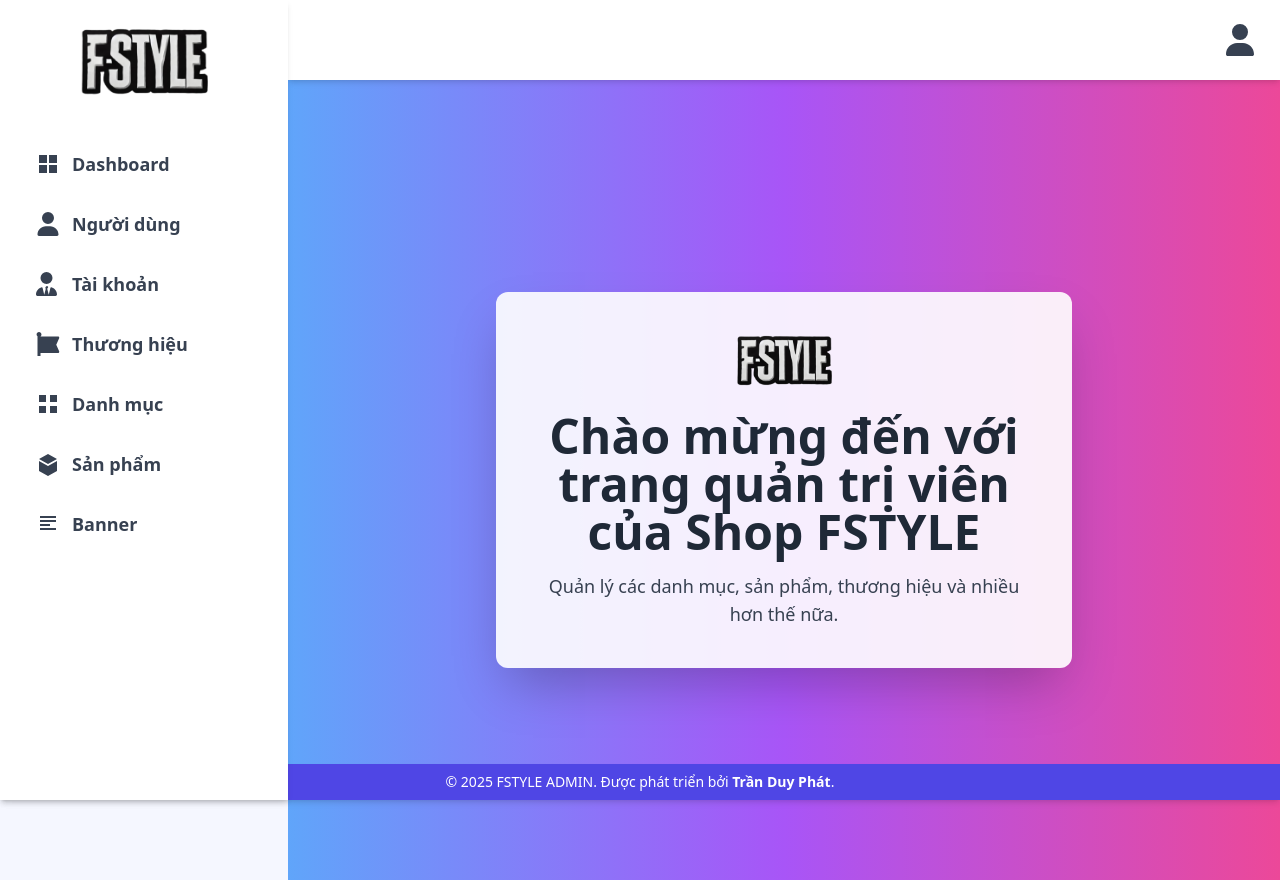
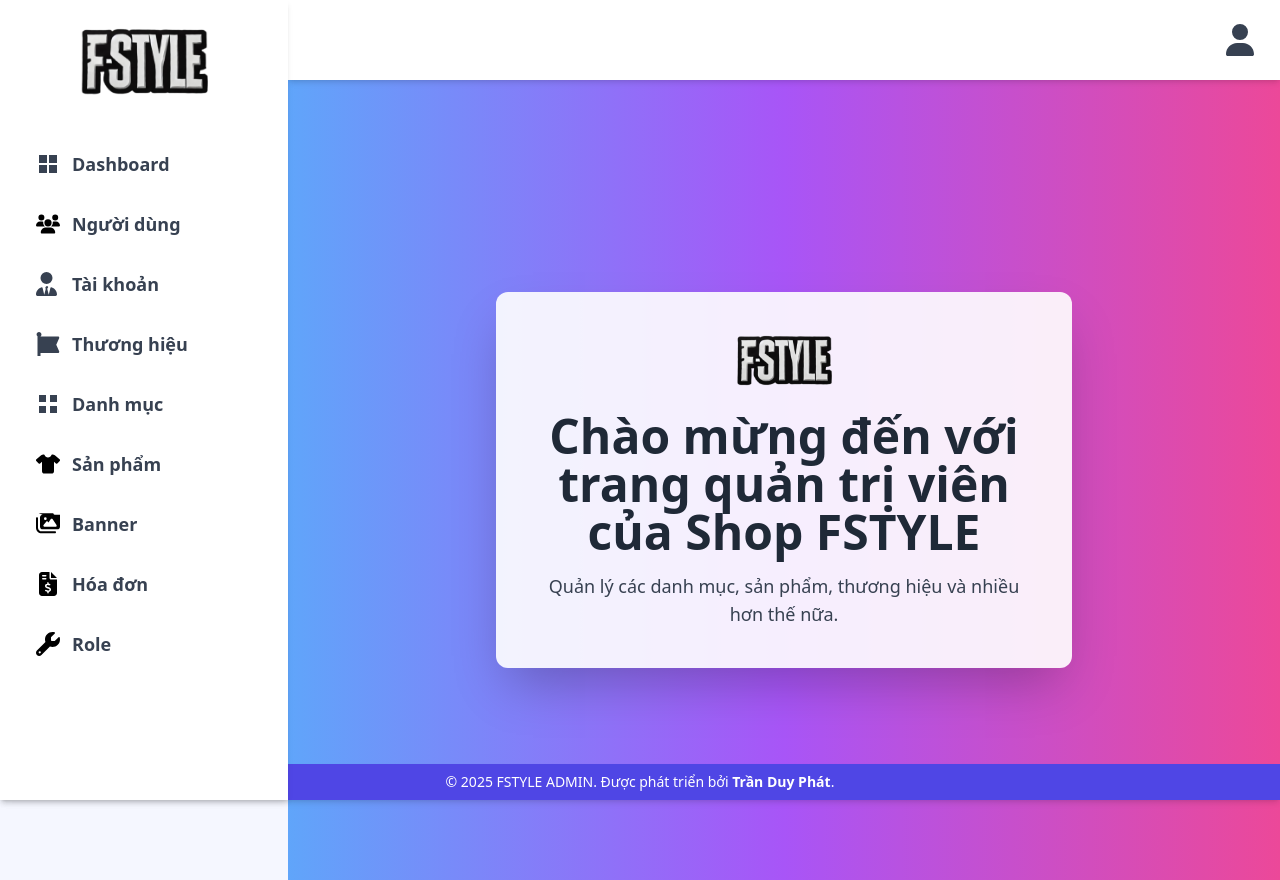
Before and after one commit to DuyPhatpeo/ShopFSTYLE, a PHP site: page /ShopFSTYLE/admin/views/index.php in a window 1280 px wide. Run offline with PHP 8.4, Linux system fonts and the light colour scheme; some libraries are stand-ins or nearby versions.

Commit message:
Update sidebar.php

```diff
--- a/admin/includes/sidebar.php
+++ b/admin/includes/sidebar.php
@@ -1,10 +1,12 @@
 <?php
-    include_once(__DIR__ . '/../../includes/config.php');
+include_once(__DIR__ . '/../../includes/config.php');
 
-    // Hàm kiểm tra xem URL hiện tại có chứa chuỗi URL truyền vào hay không
-    function activeClass($url) {
-        return strpos($_SERVER['REQUEST_URI'], $url) !== false ? 'bg-indigo-100 text-indigo-600' : 'text-gray-700 hover:text-indigo-600 hover:bg-gray-200';
-    }
+// Hàm kiểm tra xem URL hiện tại có chứa chuỗi URL truyền vào hay không
+function activeClass($url) {
+    return strpos($_SERVER['REQUEST_URI'], $url) !== false
+        ? 'bg-indigo-100 text-indigo-600'
+        : 'text-gray-700 hover:text-indigo-600 hover:bg-gray-200';
+}
 ?>
 <aside id="sidebar"
     class="fixed md:relative z-40 w-72 bg-white h-screen p-6 shadow-md transform -translate-x-full md:translate-x-0 transition-transform duration-300 ease-in-out flex flex-col justify-between">
@@ -16,65 +18,103 @@
             </a>
         </div>
 
-
         <nav class="space-y-2">
+            <!-- Dashboard -->
             <a href="<?= ADMIN_URL ?>/views/dashboard/index.php"
-                class="flex items-center gap-3 p-3 rounded-md font-bold text-lg <?= activeClass('/views/dashboard/') ?>">
-                <svg xmlns="http://www.w3.org/2000/svg" viewBox="0 0 24 24" fill="currentColor" class="w-6 h-6">
+                class="group flex items-center gap-3 p-3 rounded-md font-bold text-lg transition-colors duration-300 <?= activeClass('/views/dashboard/') ?>">
+                <svg xmlns="http://www.w3.org/2000/svg" viewBox="0 0 24 24" fill="currentColor"
+                    class="w-6 h-6 transition-colors duration-300 group-hover:fill-indigo-600">
                     <path d="M3 3h8v8H3V3zm10 0h8v8h-8V3zM3 13h8v8H3v-8zm10 0h8v8h-8v-8z" />
                 </svg>
                 Dashboard
             </a>
 
+            <!-- Người dùng -->
             <a href="<?= ADMIN_URL ?>/views/customer/index.php"
-                class="flex items-center gap-3 p-3 rounded-md font-bold text-lg <?= activeClass('/views/customer/') ?>">
-                <svg xmlns="http://www.w3.org/2000/svg" viewBox="0 0 448 512" fill="currentColor" class="w-6 h-6">
+                class="group flex items-center gap-3 p-3 rounded-md font-bold text-lg transition-colors duration-300 <?= activeClass('/views/customer/') ?>">
+                <svg xmlns="http://www.w3.org/2000/svg" viewBox="0 0 640 512"
+                    class="w-6 h-6 transition-colors duration-300 group-hover:fill-indigo-600">
+                    <!--!Font Awesome Free 6.7.2 by @fontawesome - https://fontawesome.com License - https://fontawesome.com/license/free-->
                     <path
-                        d="M224 256A128 128 0 1 0 224 0a128 128 0 1 0 0 256zM178.3 304C79.8 304 0 383.8 0 482.3 0 498.7 13.3 512 29.7 512h388.6c16.4 0 29.7-13.3 29.7-29.7 0-98.5-79.8-178.3-178.3-178.3h-91.4z" />
+                        d="M144 0a80 80 0 1 1 0 160A80 80 0 1 1 144 0zM512 0a80 80 0 1 1 0 160A80 80 0 1 1 512 0zM0 298.7C0 239.8 47.8 192 106.7 192l42.7 0c15.9 0 31 3.5 44.6 9.7c-1.3 7.2-1.9 14.7-1.9 22.3c0 38.2 16.8 72.5 43.3 96c-.2 0-.4 0-.7 0L21.3 320C9.6 320 0 310.4 0 298.7zM405.3 320c-.2 0-.4 0-.7 0c26.6-23.5 43.3-57.8 43.3-96c0-7.6-.7-15-1.9-22.3c13.6-6.3 28.7-9.7 44.6-9.7l42.7 0C592.2 192 640 239.8 640 298.7c0 11.8-9.6 21.3-21.3 21.3l-213.3 0zM224 224a96 96 0 1 1 192 0 96 96 0 1 1 -192 0zM128 485.3C128 411.7 187.7 352 261.3 352l117.3 0C452.3 352 512 411.7 512 485.3c0 14.7-11.9 26.7-26.7 26.7l-330.7 0c-14.7 0-26.7-11.9-26.7-26.7z" />
                 </svg>
                 Người dùng
             </a>
 
+            <!-- Tài khoản -->
             <a href="<?= ADMIN_URL ?>/views/account/index.php"
-                class="flex items-center gap-3 p-3 rounded-md font-bold text-lg <?= activeClass('/views/account/') ?>">
-                <svg xmlns="http://www.w3.org/2000/svg" viewBox="0 0 512 512" fill="currentColor" class="w-6 h-6">
+                class="group flex items-center gap-3 p-3 rounded-md font-bold text-lg transition-colors duration-300 <?= activeClass('/views/account/') ?>">
+                <svg xmlns="http://www.w3.org/2000/svg" viewBox="0 0 512 512" fill="currentColor"
+                    class="w-6 h-6 transition-colors duration-300 group-hover:fill-indigo-600">
                     <path
                         d="M96 128a128 128 0 1 0 256 0A128 128 0 1 0 96 128zm94.5 200.2l18.6 31L175.8 483.1l-36-146.9c-2-8.1-9.8-13.4-17.9-11.3C51.9 342.4 0 405.8 0 481.3c0 17 13.8 30.7 30.7 30.7h386.6c17 0 30.7-13.8 30.7-30.7 0-75.5-51.9-138.9-121.9-156.4-8.1-2-15.9 3.3-17.9 11.3l-36 146.9L238.9 359.2l18.6-31c6.4-10.7-1.3-24.2-13.7-24.2h-19.7c-12.4 0-20.1 13.6-13.7 24.2z" />
                 </svg>
                 Tài khoản
             </a>
 
+            <!-- Thương hiệu -->
             <a href="<?= ADMIN_URL ?>/views/brand/index.php"
-                class="flex items-center gap-3 p-3 rounded-md font-bold text-lg <?= activeClass('/views/brand/') ?>">
-                <svg xmlns="http://www.w3.org/2000/svg" viewBox="0 0 512 512" fill="currentColor" class="w-6 h-6">
+                class="group flex items-center gap-3 p-3 rounded-md font-bold text-lg transition-colors duration-300 <?= activeClass('/views/brand/') ?>">
+                <svg xmlns="http://www.w3.org/2000/svg" viewBox="0 0 512 512" fill="currentColor"
+                    class="w-6 h-6 transition-colors duration-300 group-hover:fill-indigo-600">
                     <path
                         d="M91.7 96C106.3 86.8 116 70.5 116 52C116 23.3 92.7 0 64 0S12 23.3 12 52c0 16.7 7.8 31.5 20 41v3 352 64h64v-64h373.6c14.6 0 26.4-11.8 26.4-26.4 0-3.7-.8-7.3-2.3-10.7L432 272l61.7-138.9c1.5-3.4 2.3-7 2.3-10.7 0-14.6-11.8-26.4-26.4-26.4H91.7z" />
                 </svg>
                 Thương hiệu
             </a>
 
+            <!-- Danh mục -->
             <a href="<?= ADMIN_URL ?>/views/category/index.php"
-                class="flex items-center gap-3 p-3 rounded-md font-bold text-lg <?= activeClass('/views/category/') ?>">
-                <svg xmlns="http://www.w3.org/2000/svg" viewBox="0 0 24 24" fill="currentColor" class="w-6 h-6">
+                class="group flex items-center gap-3 p-3 rounded-md font-bold text-lg transition-colors duration-300 <?= activeClass('/views/category/') ?>">
+                <svg xmlns="http://www.w3.org/2000/svg" viewBox="0 0 24 24" fill="currentColor"
+                    class="w-6 h-6 transition-colors duration-300 group-hover:fill-indigo-600">
                     <path d="M10 3H3v7h7V3zm11 0h-7v7h7V3zM3 14h7v7H3v-7zm11 0h7v7h-7v-7z" />
                 </svg>
                 Danh mục
             </a>
 
+            <!-- Sản phẩm -->
             <a href="<?= ADMIN_URL ?>/views/product/index.php"
-                class="flex items-center gap-3 p-3 rounded-md font-bold text-lg <?= activeClass('/views/product/') ?>">
-                <svg xmlns="http://www.w3.org/2000/svg" viewBox="0 0 24 24" fill="currentColor" class="w-6 h-6">
-                    <path d="M21 7l-9-5-9 5 9 5 9-5zm-9 7L3 9v10l9 5 9-5V9l-9 5z" />
+                class="group flex items-center gap-3 p-3 rounded-md font-bold text-lg transition-colors duration-300 <?= activeClass('/views/product/') ?>">
+                <svg xmlns="http://www.w3.org/2000/svg" viewBox="0 0 640 512"
+                    class="w-6 h-6 transition-colors duration-300 group-hover:fill-indigo-600">
+                    <path
+                        d="M211.8 0c7.8 0 14.3 5.7 16.7 13.2C240.8 51.9 277.1 80 320 80s79.2-28.1 91.5-66.8C413.9 5.7 420.4 0 428.2 0l12.6 0c22.5 0 44.2 7.9 61.5 22.3L628.5 127.4c6.6 5.5 10.7 13.5 11.4 22.1s-2.1 17.1-7.8 23.6l-56 64c-11.4 13.1-31.2 14.6-44.6 3.5L480 197.7 480 448c0 35.3-28.7 64-64 64l-192 0c-35.3 0-64-28.7-64-64l0-250.3-51.5 42.9c-13.3 11.1-33.1 9.6-44.6-3.5l-56-64c-5.7-6.5-8.5-15-7.8-23.6s4.8-16.6 11.4-22.1L137.7 22.3C155 7.9 176.7 0 199.2 0l12.6 0z" />
                 </svg>
                 Sản phẩm
             </a>
 
+            <!-- Banner -->
             <a href="<?= ADMIN_URL ?>/views/banner/index.php"
-                class="flex items-center gap-3 p-3 rounded-md font-bold text-lg <?= activeClass('/views/banner/') ?>">
-                <svg xmlns="http://www.w3.org/2000/svg" viewBox="0 0 24 24" fill="currentColor" class="w-6 h-6">
-                    <path d="M4 4h16v2H4V4zm0 4h16v2H4V8zm0 4h10v2H4v-2zm0 4h16v2H4v-2z" />
+                class="group flex items-center gap-3 p-3 rounded-md font-bold text-lg transition-colors duration-300 <?= activeClass('/views/banner/') ?>">
+                <svg xmlns="http://www.w3.org/2000/svg" viewBox="0 0 576 512"
+                    class="w-6 h-6 transition-colors duration-300 group-hover:fill-indigo-600">
+                    <path
+                        d="M160 32c-35.3 0-64 28.7-64 64l0 224c0 35.3 28.7 64 64 64l352 0c35.3 0 64-28.7 64-64l0-288-128 0c-17.7 0-32-14.3-32-32L224 0 64 0zM396 138.7l96 144c4.9 7.4 5.4 16.8 1.2 24.6S480.9 320 472 320l-144 0-48 0-80 0c-9.2 0-17.6-5.3-21.6-13.6s-2.9-18.2 2.9-25.4l64-80c4.6-5.7 11.4-9 18.7-9s14.2 3.3 18.7 9l17.3 21.6 56-84C360.5 132 368 128 376 128s15.5 4 20 10.7zM192 128a32 32 0 1 1 64 0 32 32 0 1 1 -64 0zM48 120c0-13.3-10.7-24-24-24S0 106.7 0 120L0 344c0 75.1 60.9 136 136 136l320 0c13.3 0 24-10.7 24-24s-10.7-24-24-24l-320 0c-48.6 0-88-39.4-88-88l0-224z" />
                 </svg>
                 Banner
+            </a>
+
+            <!-- Hóa đơn -->
+            <a href="<?= ADMIN_URL ?>/views/invoice/index.php"
+                class="group flex items-center gap-3 p-3 rounded-md font-bold text-lg transition-colors duration-300 <?= activeClass('/views/invoice/') ?>">
+                <svg xmlns="http://www.w3.org/2000/svg" viewBox="0 0 384 512"
+                    class="w-6 h-6 transition-colors duration-300 group-hover:fill-indigo-600">
+                    <path
+                        d="M64 0C28.7 0 0 28.7 0 64L0 448c0 35.3 28.7 64 64 64l256 0c35.3 0 64-28.7 64-64l0-288-128 0c-17.7 0-32-14.3-32-32L224 0 64 0zM256 0l0 128 128 0L256 0zM64 80c0-8.8 7.2-16 16-16l64 0c8.8 0 16 7.2 16 16s-7.2 16-16 16L80 96c-8.8 0-16-7.2-16-16zm0 64c0-8.8 7.2-16 16-16l64 0c8.8 0 16 7.2 16 16s-7.2 16-16 16l-64 0c-8.8 0-16-7.2-16-16zm128 72c8.8 0 16 7.2 16 16l0 17.3c8.5 1.2 16.7 3.1 24.1 5.1c8.5 2.3 13.6 11 11.3 19.6s-11 13.6-19.6 11.3c-11.1-3-22-5.2-32.1-5.3c-8.4-.1-17.4 1.8-23.6 5.5c-5.7 3.4-8.1 7.3-8.1 12.8c0 3.7 1.3 6.5 7.3 10.1c6.9 4.1 16.6 7.1 29.2 10.9l.5 .1s0 0 0 0s0 0 0 0c11.3 3.4 25.3 7.6 36.3 14.6c12.1 7.6 22.4 19.7 22.7 38.2c.3 19.3-9.6 33.3-22.9 41.6c-7.7 4.8-16.4 7.6-25.1 9.1l0 17.1c0 8.8-7.2 16-16 16s-16-7.2-16-16l0-17.8c-11.2-2.1-21.7-5.7-30.9-8.9c0 0 0 0 0 0c-2.1-.7-4.2-1.4-6.2-2.1c-8.4-2.8-12.9-11.9-10.1-20.2s11.9-12.9 20.2-10.1c2.5 .8 4.8 1.6 7.1 2.4c0 0 0 0 0 0s0 0 0 0s0 0 0 0c13.6 4.6 24.6 8.4 36.3 8.7c9.1 .3 17.9-1.7 23.7-5.3c5.1-3.2 7.9-7.3 7.8-14c-.1-4.6-1.8-7.8-7.7-11.6c-6.8-4.3-16.5-7.4-29-11.2l-1.6-.5s0 0 0 0c-11-3.3-24.3-7.3-34.8-13.7c-12-7.2-22.6-18.9-22.7-37.3c-.1-19.4 10.8-32.8 23.8-40.5c7.5-4.4 15.8-7.2 24.1-8.7l0-17.3c0-8.8 7.2-16 16-16z" />
+                </svg>
+                Hóa đơn
+            </a>
+
+            <!-- Role -->
+            <a href="<?= ADMIN_URL ?>/views/role/index.php"
+                class="group flex items-center gap-3 p-3 rounded-md font-bold text-lg transition-colors duration-300 <?= activeClass('/views/role/') ?>">
+                <svg xmlns="http://www.w3.org/2000/svg" viewBox="0 0 512 512"
+                    class="w-6 h-6 transition-colors duration-300 group-hover:fill-indigo-600">
+                    <path
+                        d="M352 320c88.4 0 160-71.6 160-160c0-15.3-2.2-30.1-6.2-44.2c-3.1-10.8-16.4-13.2-24.3-5.3l-76.8 76.8c-3 3-7.1 4.7-11.3 4.7L336 192c-8.8 0-16-7.2-16-16l0-57.4c0-4.2 1.7-8.3 4.7-11.3l76.8-76.8c7.9-7.9 5.4-21.2-5.3-24.3C382.1 2.2 367.3 0 352 0C263.6 0 192 71.6 192 160c0 19.1 3.4 37.5 9.5 54.5L19.9 396.1C7.2 408.8 0 426.1 0 444.1C0 481.6 30.4 512 67.9 512c18 0 35.3-7.2 48-19.9L297.5 310.5c17 6.2 35.4 9.5 54.5 9.5zM80 408a24 24 0 1 1 0 48 24 24 0 1 1 0-48z" />
+                </svg>
+                Role
             </a>
         </nav>
     </div>
```
